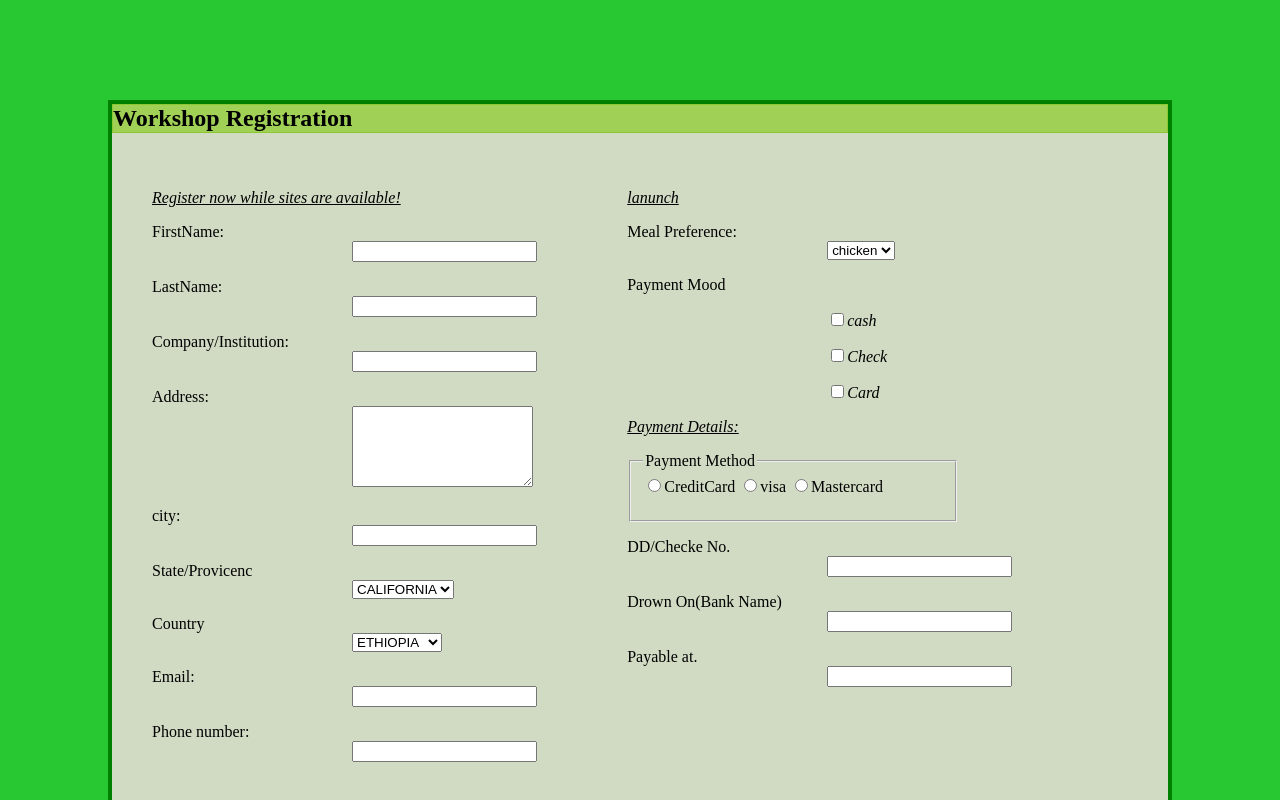
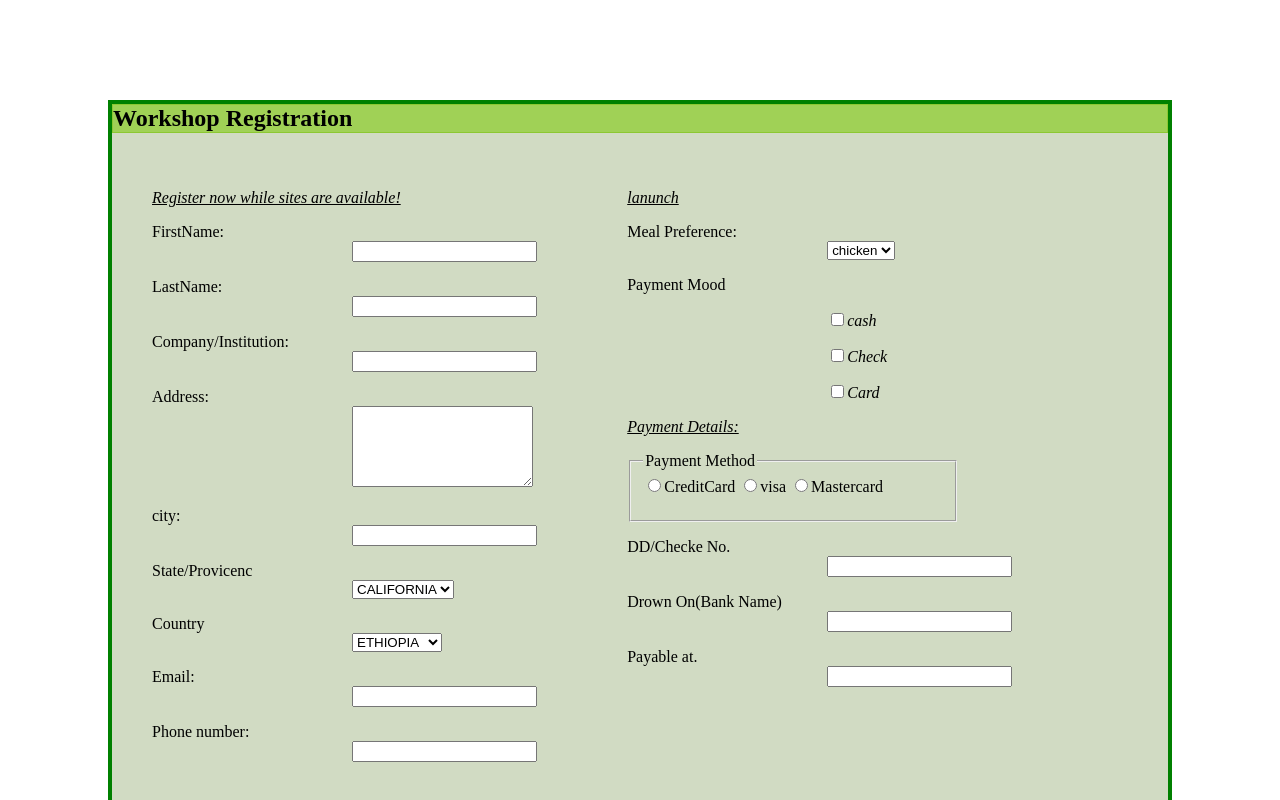
Before and after one commit to BtsuanEyakem/Ass4, a plain HTML site: page index.html in a window 1280 px wide. Shown: the top 800 px of the page. Drawn offline with Linux system fonts and the light colour scheme.

Commit message:
Update index.html

```diff
--- a/index.html
+++ b/index.html
@@ -48,9 +48,6 @@
             background-color: rgb(140, 200, 50);
             margin-bottom: 0%;
             text-align: center;
-        }
-        body{
-             background-color: rgb(40, 200, 50);
         }
 
     </style>
@@ -136,9 +133,9 @@
                     </p>
                 </div>
             </div>
-              <p class="chekers">
-             <a href="jkal"><img src="css_checker.png" alt="img1"></a>
-             <a href="jkal"><img src="HTML-checker.png" alt="img2"></a>
+            <p class="chekers">
+                <a href="jkal"><img src="css_checker.png" alt="img1"></a>
+                <a href="jkal"><img src="HTML-checker.png" alt="img2"></a>
             </p>
             <p id="buttons">
                 <input type="submit"/>
@@ -147,5 +144,6 @@
         </div>
     </form>
     </div>
+
 </body>
 </html>
```
